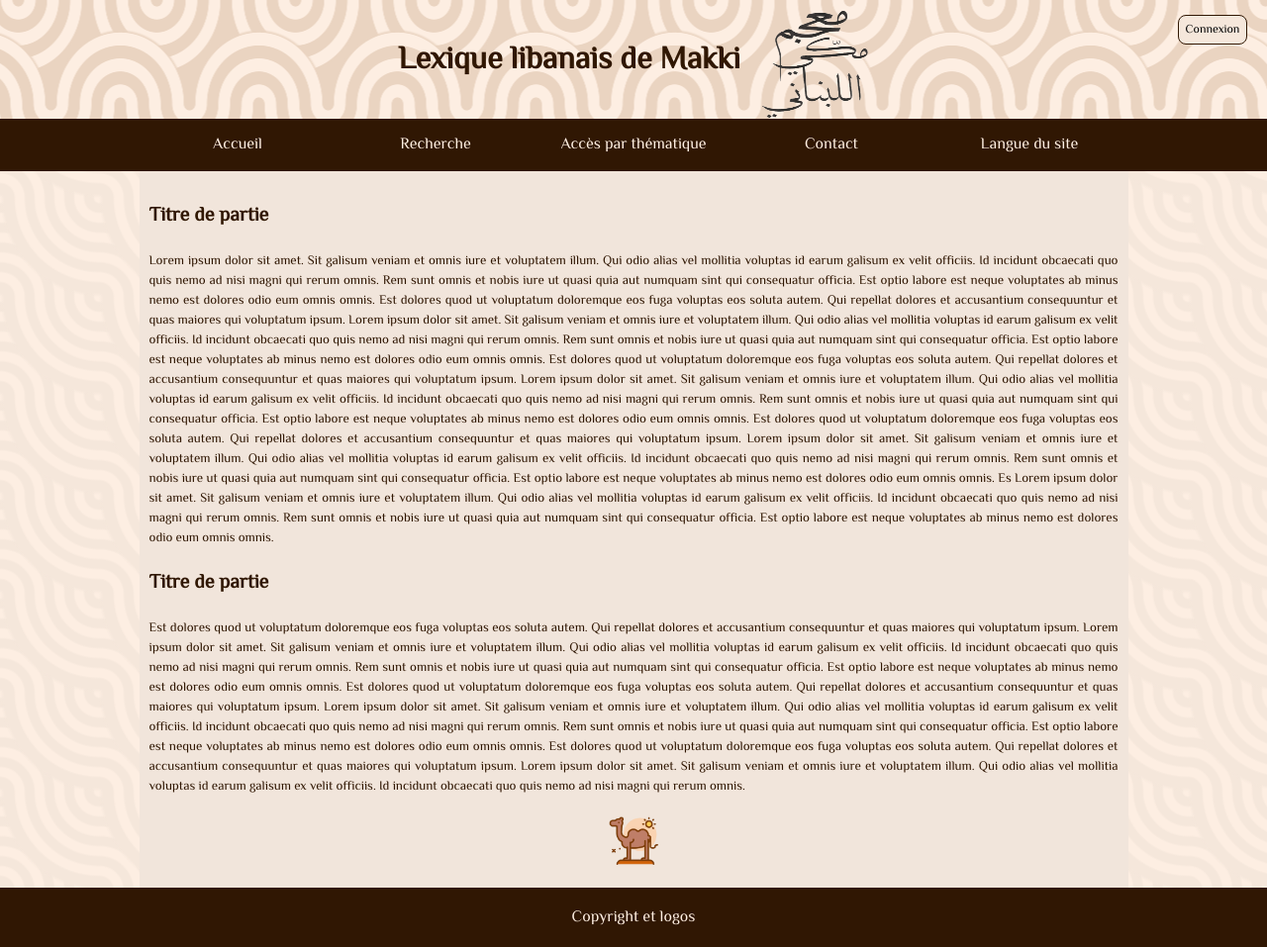
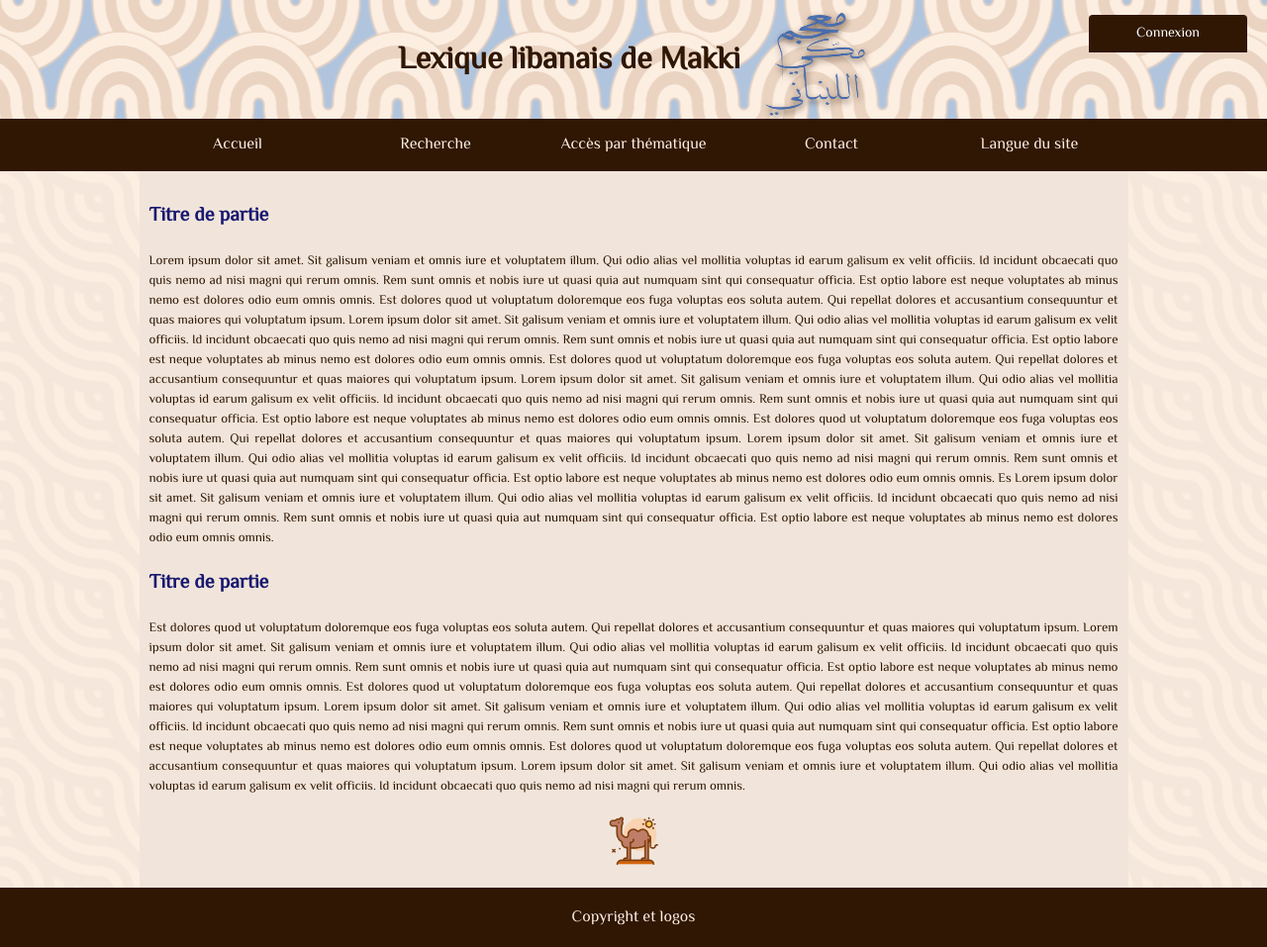
Before and after one commit to Jerem-dY/Makki, a PHP site: page /html/accueil.html in a window 1280 px wide. Shown: the whole page at 99% size. Run offline with PHP 8.4, Linux system fonts and the light colour scheme.

Commit message:
ajout bouton connexion + modification visuelle

```diff
--- a/html/accueil.html
+++ b/html/accueil.html
@@ -4,6 +4,7 @@
 		<meta charset="UTF-8" />
 		<title>Lexique libanais de Makki</title>
         <link rel="stylesheet" href="style.css" />
+        <script src="scripts/jquery.js"></script>
         <link rel="preconnect" href="https://fonts.googleapis.com">
         <link rel="preconnect" href="https://fonts.gstatic.com" crossorigin>
         <link href="https://fonts.googleapis.com/css2?family=El+Messiri&display=swap" rel="stylesheet">
@@ -12,18 +13,26 @@
     <header>
         <div class="titre">
             <h1>Lexique libanais de Makki</h1>
-            <img class ="logo" src="images/logo2.png"/>
+            <img class ="logo" src="images/logo.png"/>
         </div>
 
-        <div class="connexion">
-            <button href="#">Connexion</button>
+        <div class="login-wrapper">
+            <button id="login-button">Connexion</button>
+            <div class="login-container">
+              <form class="login-form">
+                <input type="text" placeholder="Nom d'utilisateur" required>
+                <input type="password" placeholder="Mot de passe" required>
+                  <input type="submit" value="Se connecter" />
+              </form>
+            </div>
         </div>
+
+        <script src="scripts/bouton.js"></script>
     </header>
 
     <body>
 
         <div class="barre">
-
             <nav class="banderole">
                 <ul class="menu">
                     <li><a href="accueil.html">Accueil</a></li>
@@ -47,7 +56,6 @@
             </nav>
 
         </div>
-
 
         <div class="content">
 
--- /dev/null
+++ b/html/scripts/bouton.js
@@ -0,0 +1,3 @@
+$('#login-button').click(function() {
+  $('.login-form').toggleClass('open');
+})
--- a/html/style.css
+++ b/html/style.css
@@ -58,11 +58,10 @@ html, body {
 .textetitre {
 
     vertical-align:middle;
-    color: #301703;
+    color: #191970;
     text-align: justify;
     font-size:20px;
     font-weight: bold;
-
 
 }
 
@@ -79,7 +78,8 @@ html, body {
 
 	width: 110px;
 	height: 110px;
-    margin-left: 20px;
+  margin-left: 20px;
+  filter: drop-shadow(1px 3px 3px #301703c1);
 
 }
 
@@ -102,7 +102,7 @@ header {
     radial-gradient(var(--_s) 100%,var(--_g)) calc(var(--s)/2) calc(3*var(--s)/4),
     radial-gradient(var(--_s) 0   ,var(--_g)) calc(var(--s)/2) 0,
     radial-gradient(var(--_s) 0   ,var(--_g)) 0                calc(3*var(--s)/4),
-    repeating-linear-gradient(90deg,#ead4c1 calc(25%/-6) calc(25%/6),#ead4c1 0 calc(25%/2));
+    repeating-linear-gradient(90deg,#B0C4DE calc(25%/-6) calc(25%/6),#B0C4DE 0 calc(25%/2));
     background-size: var(--s) calc(3*var(--s)/2);
     animation: g4  50s infinite linear;
       }
@@ -231,33 +231,6 @@ footer {
 
 }
 
-button {
-
-    font-family: 'El Messiri', sans-serif;
-    font-size: 12px;
-    background-color: #f5e7db;
-    border-radius: 8px;
-    border-style:solid;
-    border-color: #301703;
-    border-width: 1px;
-    text-align: center;
-    width: 70px;
-    height:30px;
-    cursor: pointer;
-    float: right;
-    position: absolute;
-    top: 15px;
-    right: 20px;
-
-}
-
-.connexion button:hover {
-
-    background-color: #fdeee2;
-    color: #7d3c08;
-
-}
-
 .thematiqbloc {
 
     background-color: #f1e5db;
@@ -268,8 +241,6 @@ button {
     flex-wrap: wrap;
     flex: 1;
     text-align:center;
-    background-color: red;
-
 
 }
 
@@ -302,7 +273,6 @@ button {
     margin: 15px;
     padding: 6px;
 
-
 }
 
 .similaires_donnees {
@@ -313,8 +283,6 @@ button {
     padding: 6px;
 
 }
-
-
 
 .mots_titres {
 
@@ -330,3 +298,89 @@ button {
     text-align: center;
 
 }
+
+@import "bourbon";
+
+.login-wrapper {
+  width: 160px;
+  margin: 40px auto 0;
+}
+
+button {
+  padding: 8px 15px;
+  width: 160px;
+  border: 0;
+  outline: 0;
+  top: 15px;
+  right: 20px;
+  width: 160px;
+  position:absolute;
+  color: #fff;
+  background: #301703;
+  font-size: 14px;
+  border-top-left-radius: 4px;
+  border-top-right-radius: 4px;
+  box-shadow: 0 4px 0 darken(#301703, 5%);
+  font-family: 'El Messiri', sans-serif;
+  &:active {
+    margin-top: 2px;
+    box-shadow: 0 2px 0 darken(#301703, 5%);
+  }
+}
+
+.login-container {
+  position: absolute;
+  right: 20px;
+  width: 160px;
+  top:45px;
+}
+
+input:placeholder-shown {
+  font-style: italic;
+}
+
+.login-form {
+  display: none;
+  padding: 20px;
+  margin-top: 0;
+  border-bottom-left-radius: 4px;
+  border-bottom-right-radius: 4px;
+  background: #f1e5db;
+  box-shadow: 0 4px 0 darken(#ddd, 5%);
+  input {
+    width: 100%;
+    margin-bottom: 10px;
+    border: 0;
+    outline: 0;
+    background: #B0C4DE;
+    font-weight: 300;
+    border-radius: 2px;
+    font-family: 'El Messiri', sans-serif;
+    &:last-child {
+      margin-bottom: 0;
+    }
+  }
+  input[type="submit"] {
+    width: 103%;
+    color: #ffF;
+    background: #301703;
+    font-style: normal;
+    box-shadow: 0 4px 0 darken(#301703, 5%);
+  }
+}
+
+@include keyframes(slide) {
+  0% {
+    opacity: 0;
+    @include transform(translateY(20px));
+  }
+  100% {
+    opacity: 1;
+    @include transform(translateY(0));
+  }
+}
+
+.open {
+  @include animation(slide 1s);
+  display: block;
+}
```
Also changed, not shown: html/images/logo.png.
